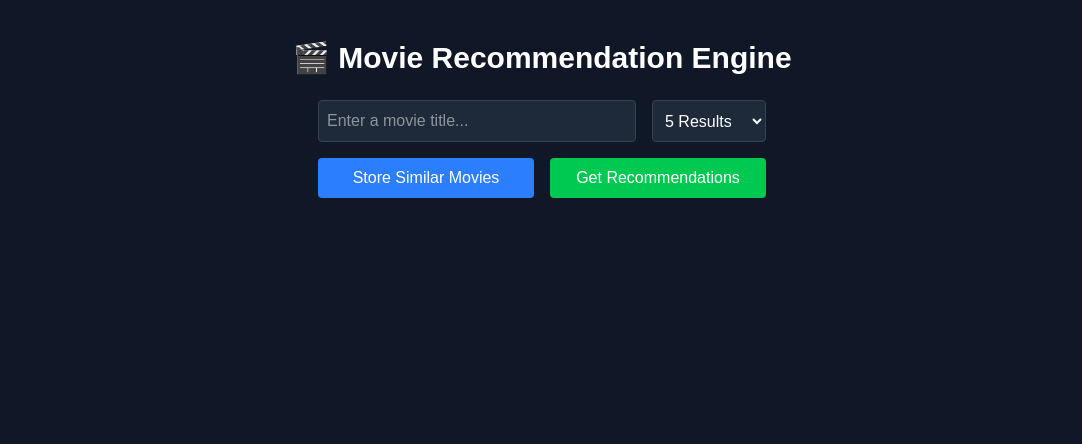
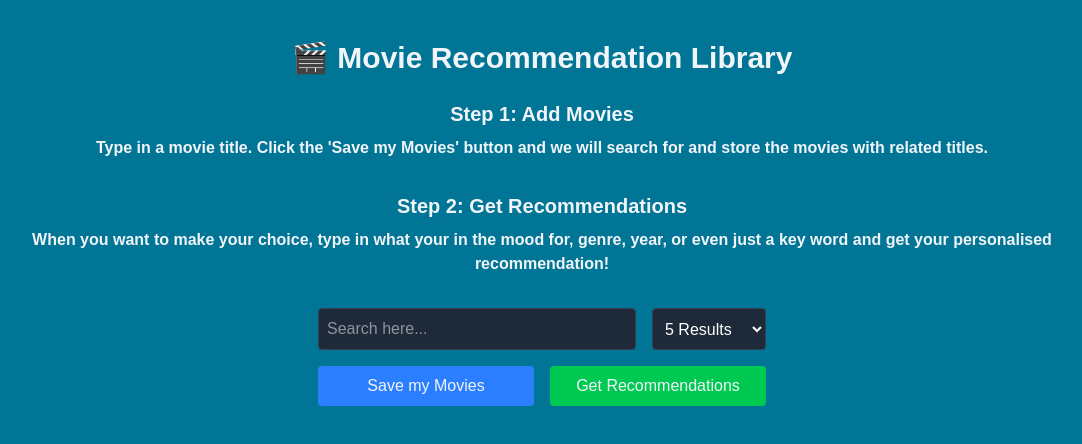
Before and after one commit to snarelord/week-12-hackathon-clamk-ai, a Next.js app: page / in a window 1280 px wide. Shown: the top 444 px of the page, without its empty margins (98-1180 px from the left). Built offline with nearby package versions, Linux system fonts and the light colour scheme.

Commit message:
Update UI text and style
Add instructions, update some colour and styling. Update title in
metadata.

```diff
--- a/src/app/layout.js
+++ b/src/app/layout.js
@@ -12,7 +12,7 @@ const geistMono = Geist_Mono({
 });
 
 export const metadata = {
-  title: "Create Next App",
+  title: "🎬 Movie Recommendation Library",
   description: "Generated by create next app",
 };
 
--- a/src/app/page.js
+++ b/src/app/page.js
@@ -111,18 +111,29 @@ export default function Home() {
   );
 
   return (
-    <div className="min-h-screen p-10 bg-gray-900 text-white">
+    <div className="min-h-screen p-10 bg-cyan-700 text-slate-100">
       <div className="max-w-6xl mx-auto">
         <h1 className="text-3xl font-bold mb-6 text-center">
-          🎬 Movie Recommendation Engine
+          🎬 Movie Recommendation Library
         </h1>
-
+      <div className="mb-8">
+        <h2 className="text-xl font-bold text-center mb-2">Step 1: Add Movies</h2>
+        <p className="font-bold text-center mb-4">
+          Type in a movie title. Click the 'Save my Movies' button and we will search for and store the movies with related titles.
+        </p>
+      </div>
+      <div className="mb-8">
+        <h2 className="text-xl font-bold text-center mb-2">Step 2: Get Recommendations</h2>
+        <p className="font-bold text-center mb-4">
+          When you want to make your choice, type in what your in the mood for, genre, year, or even just a key word and get your personalised recommendation!
+        </p>
+      </div>
         <div className="max-w-md mx-auto mb-8">
           <div className="flex gap-4 mb-4">
             <input
               className="flex-1 p-2 rounded bg-gray-800 border border-gray-700 text-white"
               type="text"
-              placeholder="Enter a movie title..."
+              placeholder="Search here..."
               value={text}
               onChange={(e) => setText(e.target.value)}
               onKeyDown={(e) => {
@@ -151,7 +162,7 @@ export default function Home() {
               onClick={() => handleSubmit("store")}
               disabled={loading || !text.trim()}
             >
-              {loading ? "Processing..." : "Store Similar Movies"}
+              {loading ? "Processing..." : "Save my Movies"}
             </button>
             <button
               className={`px-4 py-2 bg-green-500 rounded flex-1 ${
```
